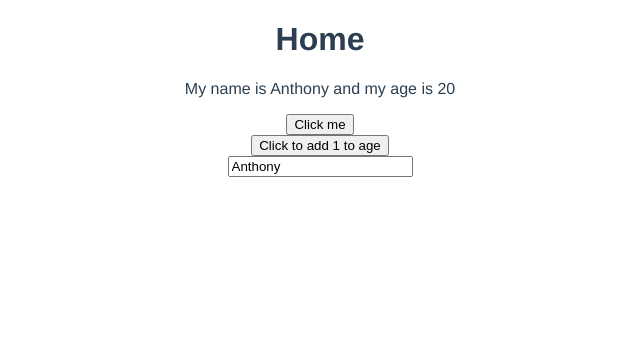
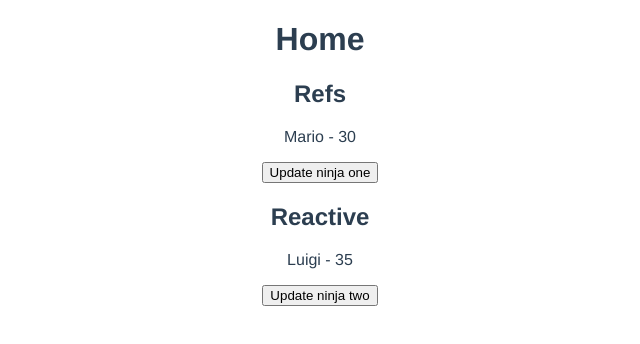
Before and after one commit to chiefJurist/vue-dojo-blogs, a Vue app: page / in a window 1280 px wide. Shown: the top 344 px of the page, without its empty margins (320-960 px from the left). Built offline with nearby package versions, Linux system fonts and the light colour scheme.

Commit message:
refs vs reactivity

```diff
--- a/src/views/Home.vue
+++ b/src/views/Home.vue
@@ -1,28 +1,36 @@
 <template>
     <div class="home">
         <h1>Home</h1>
-        <p>My name is {{ name }} and my age is {{ age }}</p>
-        <button @click="handleClick">Click me</button><br>
-        <button @click="age++">Click to add 1 to age</button><br>
-        <input type="text" v-model="name">
+        <h2>Refs</h2>
+        <p>{{ ninjaOne.name }} - {{ ninjaOne.age }}</p>
+        <button @click="updateNinjaOne">Update ninja one</button>
+        <h2>Reactive</h2>
+        <p>{{ ninjaTwo.name }} - {{ ninjaTwo.age }}</p>
+        <button @click="updateNinjaTwo">Update ninja two</button>
     </div>
 </template>
 
 <script>
-    //importing the ref from vue
-    import { ref } from 'vue'
+    import { reactive, ref } from 'vue'
     export default {
         name: 'Home',
         setup(){
-            const name = ref("Anthony")
-            const age = ref(20)
+            //You can also use objects as refs
+            const ninjaOne = ref({name: 'Mario', age: 30})
+            const ninjaTwo = reactive({name: 'Luigi', age: 35})
 
-            const handleClick = ()=> {
-                name.value = "Luigi"
-                age.value = 35
+            const updateNinjaOne = ()=> {
+                ninjaOne.value.age = 40
             }
 
-            return{name, age, handleClick}
+            //You do not need to use the ".value" when using reactive
+            //Note that you can not use primitive data types with reactive. That is their limitation
+            //You can only use objects with reactive
+            const updateNinjaTwo = ()=> {
+                ninjaTwo.age = 45
+            }
+
+            return{ninjaOne, updateNinjaOne, ninjaTwo, updateNinjaTwo}
         }
     }
 </script>
```
